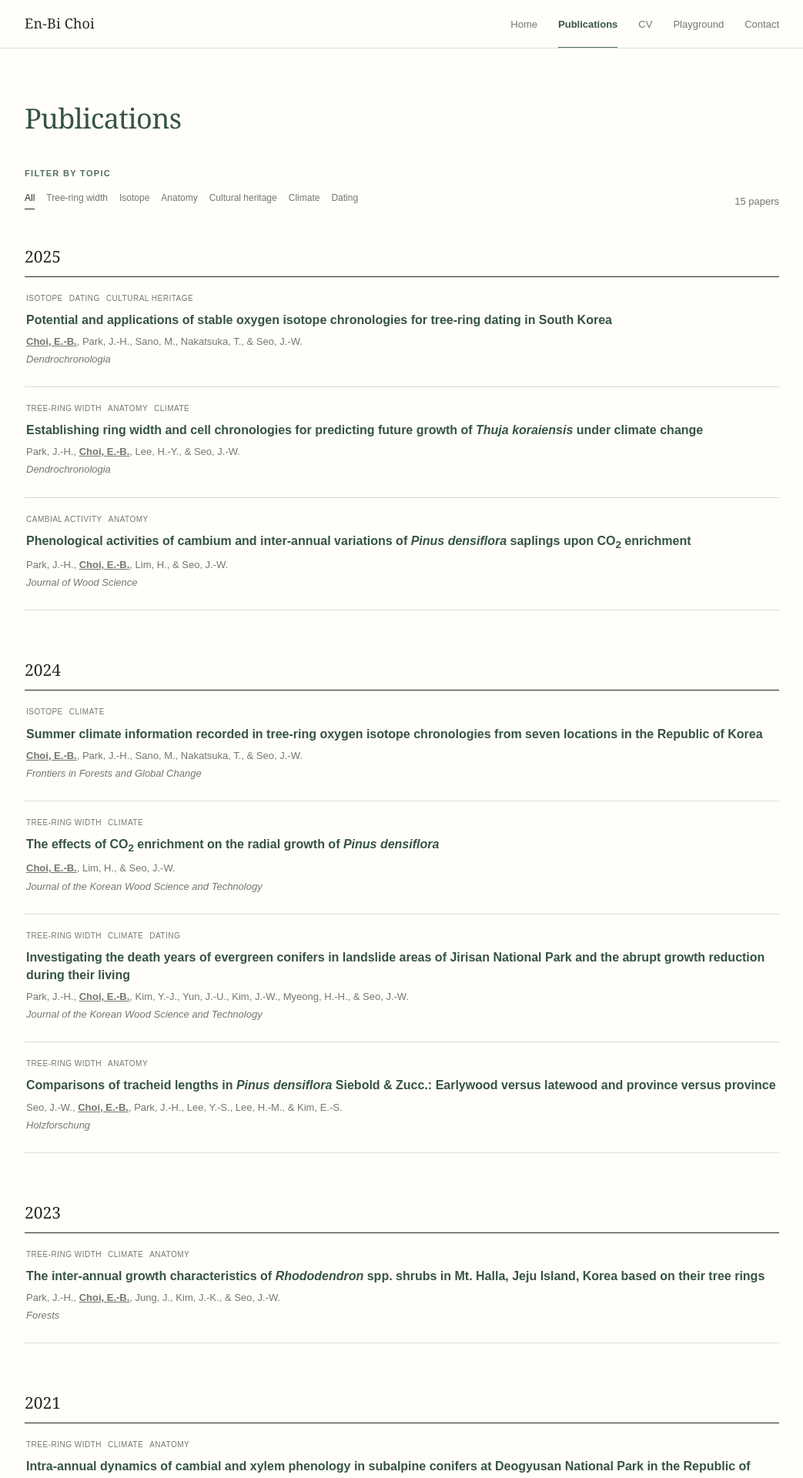
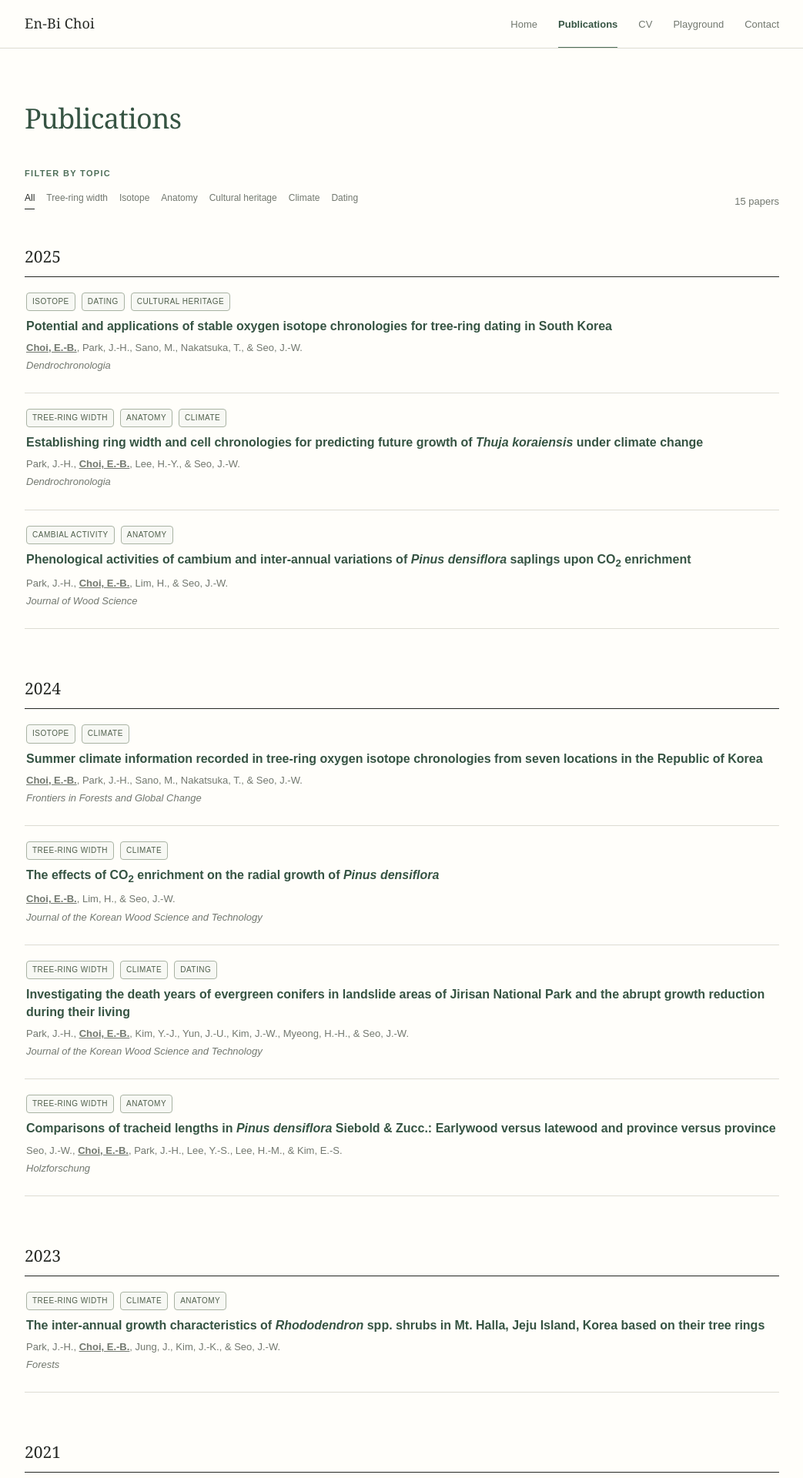
Before and after one commit to enbi-choi-treering/enbi-choi-treering.github.io, a Jekyll site: the page built from publications.html, in a window 1280 px wide. Shown: the top 1920 px of the page at 77% size, without its empty margins (118-1161 px from the left). Built offline with Jekyll 4.4.1, drawn with Linux system fonts in a browser that asks for light colours; some of the changed text lies outside the part shown.

Commit message:
publication keywored 디자인변경

```diff
--- a/_data/publications.yml
+++ b/_data/publications.yml
@@ -113,7 +113,7 @@
   show_in_news: false
 
 - year: 2017
-  title: "Establishing tree-ring δ<sup>18</sup>18O chronologies for principle tree species at subalpine zone in Mt. Jiri National Park and their correlations with the corresponding climate"
+  title: "Establishing tree-ring δ<sup>18</sup>O chronologies for principle tree species at subalpine zone in Mt. Jiri National Park and their correlations with the corresponding climate"
   authors: "Seo, J.-W., Jeong, H.-M., Sano, M., <strong><u>Choi, E.-B.</u></strong>, Park, J.-H., Lee, K.-H., Kim, Y.-J., & Park, H.-C."
   journal: "Journal of Korean Wood Science and Technology"
   topics: ["isotope", "climate", "dating"]
--- a/assets/css/style.css
+++ b/assets/css/style.css
@@ -235,10 +235,15 @@ a.news-row:hover .news-text { text-decoration: underline; text-underline-offset:
 .publication-item { padding: 20px 2px 23px; border-bottom: 1px solid var(--line); }
 .pub-topics { display: flex; gap: 8px; flex-wrap: wrap; margin-bottom: 8px; }
 .pub-topics span {
+  display: inline-block;
+  padding: 3px 7px;
+  border: 1px solid #a9b3a3;
+  border-radius: 4px;
   font-size: 10px;
-  color: var(--muted);
+  color: #4f5f4b;
   text-transform: uppercase;
   letter-spacing: .05em;
+  background: #f7f8f4;
 }
 .publication-item h3 { margin: 0 0 6px; font-size: 16px; line-height: 1.45; font-weight: 600; color: var(--forest-dark); }
 .publication-item h3 a:hover { text-decoration: underline; text-underline-offset: 3px; }
@@ -310,3 +315,6 @@ a.news-row:hover .news-text { text-decoration: underline; text-underline-offset:
   .cv-row { grid-template-columns: 1fr; gap: 3px; }
   .skills-grid { grid-template-columns: 1fr; }
 }
+.pub-topics {
+  margin-bottom: 8px;
+}
--- a/publications.html
+++ b/publications.html
@@ -35,7 +35,11 @@ permalink: /publications/
       <div class="pub-items">
   {% endif %}
         <article class="publication-item" data-topics="{{ pub.topics | join: '|' | downcase }}">
-          <div class="pub-topics">{% for topic in pub.topics %}<span>{{ topic }}</span>{% endfor %}</div>
+          <div class="pub-topics">
+            {% for topic in pub.topics %}
+              <span class="pub-topic">{{ topic }}</span>
+            {% endfor %}
+          </div>
           <h3><a href="{{ pub.url }}" {% unless pub.url == '#' %}target="_blank" rel="noopener"{% endunless %}>{{ pub.title }}</a></h3>
           <p class="authors">{{ pub.authors }}</p>
           <p class="journal">{{ pub.journal }}</p>
```
